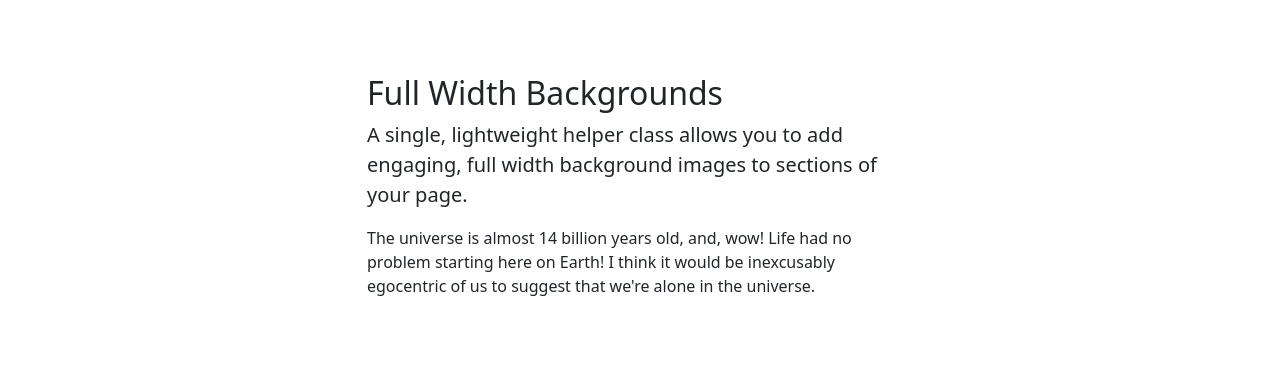
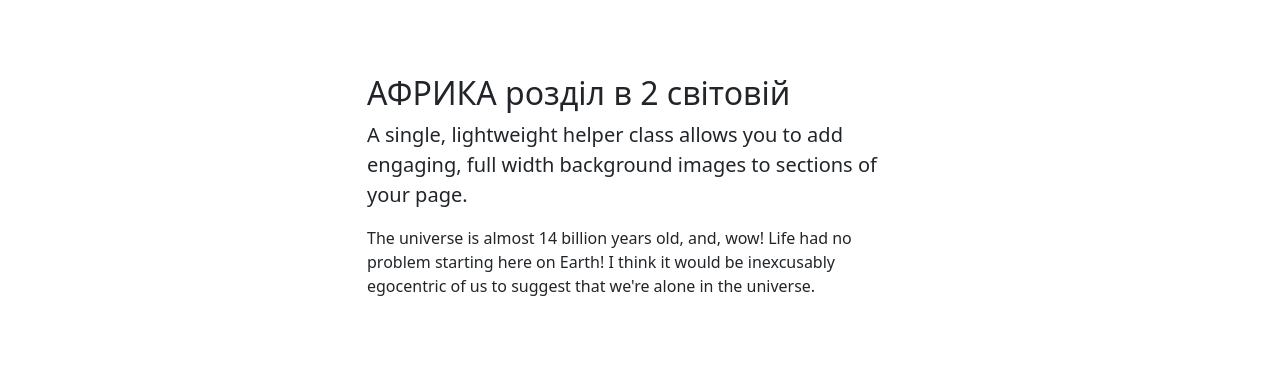
Before and after one commit to lynx1llya/linykshz, a plain HTML site: page index.html in a window 1280 px wide. Shown: the part 510-882 px from the top of the page. Drawn offline with nearby package versions, Linux system fonts and the light colour scheme.

Commit message:
Update index.html

```diff
--- a/index.html
+++ b/index.html
@@ -39,7 +39,7 @@
             <div class="container my-5">
                 <div class="row justify-content-center">
                     <div class="col-lg-6">
-                        <h2>Full Width Backgrounds</h2>
+                        <h2>АФРИКА розділ в 2 світовій</h2>
                         <p class="lead">A single, lightweight helper class allows you to add engaging, full width background images to sections of your page.</p>
                         <p class="mb-0">The universe is almost 14 billion years old, and, wow! Life had no problem starting here on Earth! I think it would be inexcusably egocentric of us to suggest that we're alone in the universe.</p>
                     </div>
```
